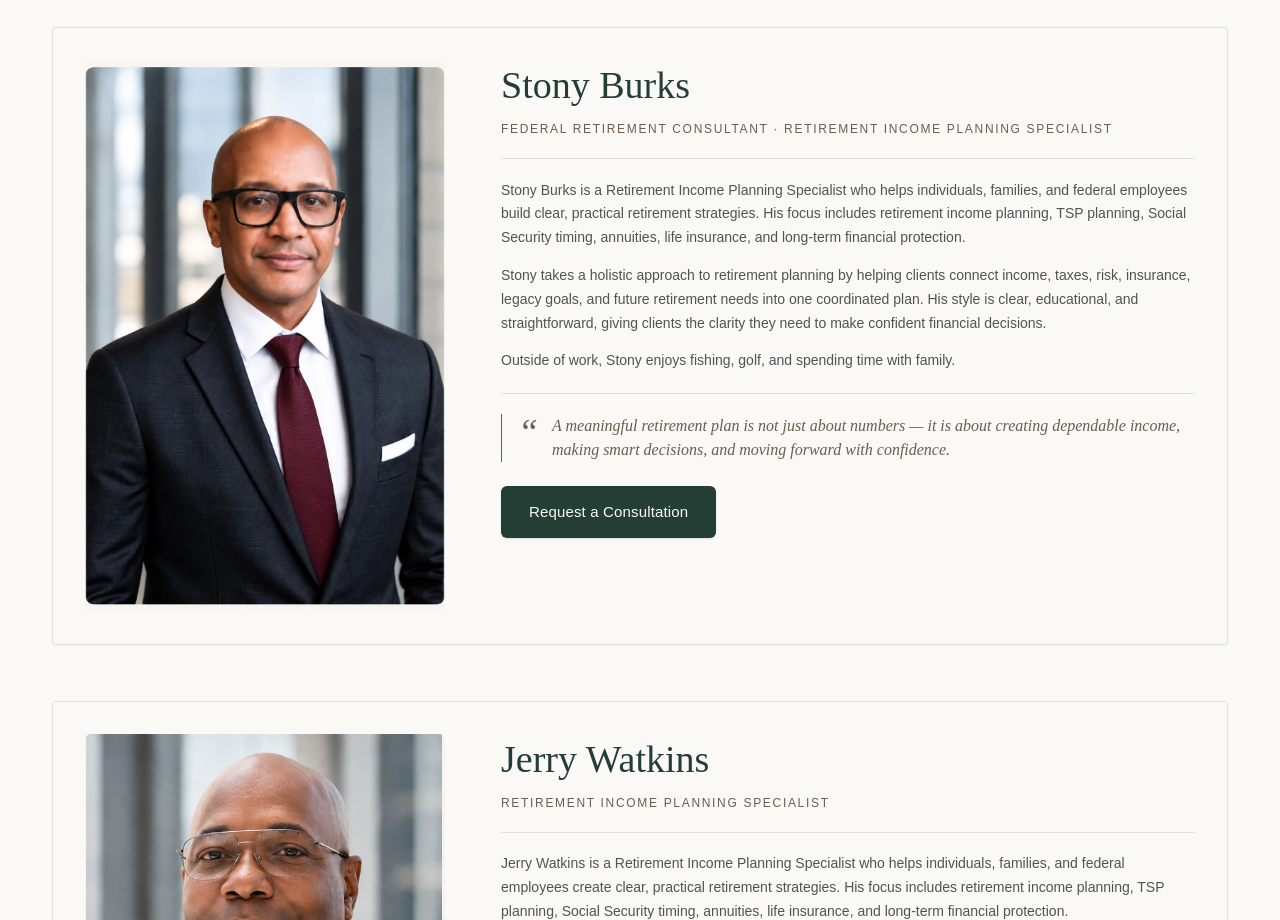
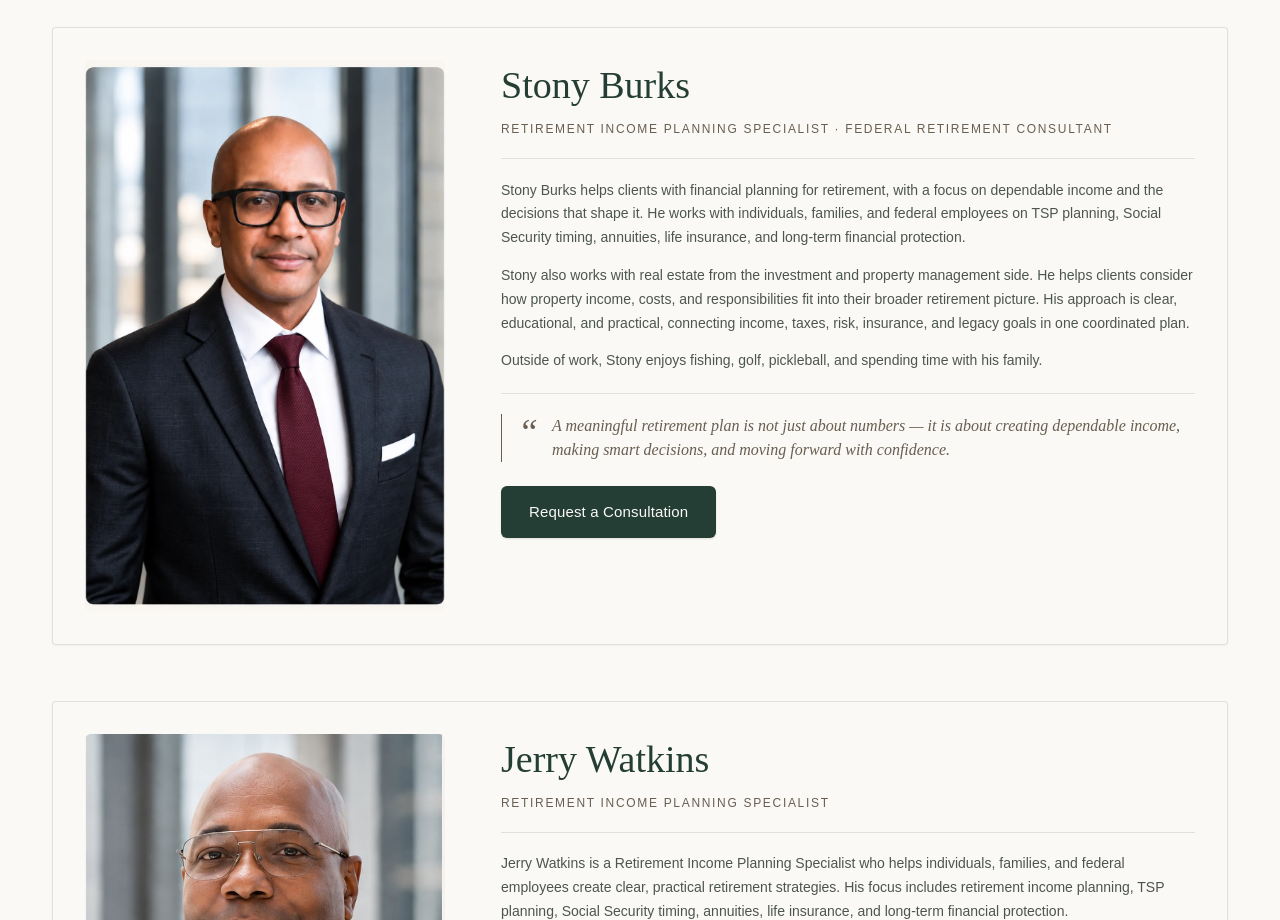
Before and after one commit to devynqualls/broussard-financial, a React (Vite) app: page /team in a window 1280 px wide. Shown: the part 980-1900 px from the top of the page. Built offline with nearby package versions, Linux system fonts and the light colour scheme; a web font is replaced by a local one.

Commit message:
Update Stony team profile

```diff
--- a/src/components/sections/Team/Team.tsx
+++ b/src/components/sections/Team/Team.tsx
@@ -29,12 +29,12 @@ const team: TeamMember[] = [
   {
     id: 'stony-burks',
     name: 'Stony Burks',
-    role: 'Federal Retirement Consultant · Retirement Income Planning Specialist',
+    role: 'Retirement Income Planning Specialist · Federal Retirement Consultant',
     photo: '/images/team/stony-candidate.webp',
     body: [
-      'Stony Burks is a Retirement Income Planning Specialist who helps individuals, families, and federal employees build clear, practical retirement strategies. His focus includes retirement income planning, TSP planning, Social Security timing, annuities, life insurance, and long-term financial protection.',
-      'Stony takes a holistic approach to retirement planning by helping clients connect income, taxes, risk, insurance, legacy goals, and future retirement needs into one coordinated plan. His style is clear, educational, and straightforward, giving clients the clarity they need to make confident financial decisions.',
-      'Outside of work, Stony enjoys fishing, golf, and spending time with family.',
+      'Stony Burks helps clients with financial planning for retirement, with a focus on dependable income and the decisions that shape it. He works with individuals, families, and federal employees on TSP planning, Social Security timing, annuities, life insurance, and long-term financial protection.',
+      'Stony also works with real estate from the investment and property management side. He helps clients consider how property income, costs, and responsibilities fit into their broader retirement picture. His approach is clear, educational, and practical, connecting income, taxes, risk, insurance, and legacy goals in one coordinated plan.',
+      'Outside of work, Stony enjoys fishing, golf, pickleball, and spending time with his family.',
     ],
     quote:
       'A meaningful retirement plan is not just about numbers — it is about creating dependable income, making smart decisions, and moving forward with confidence.',
```
